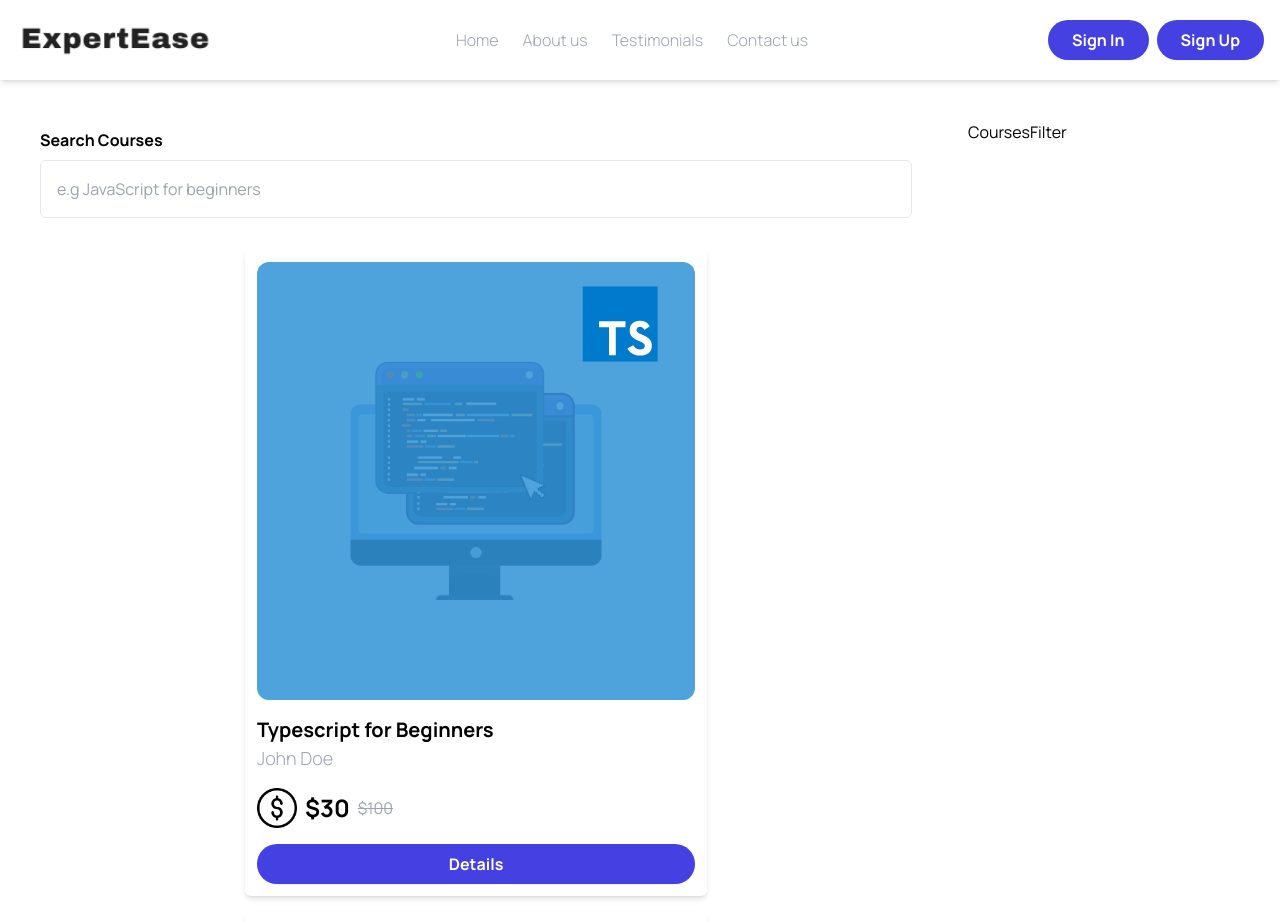
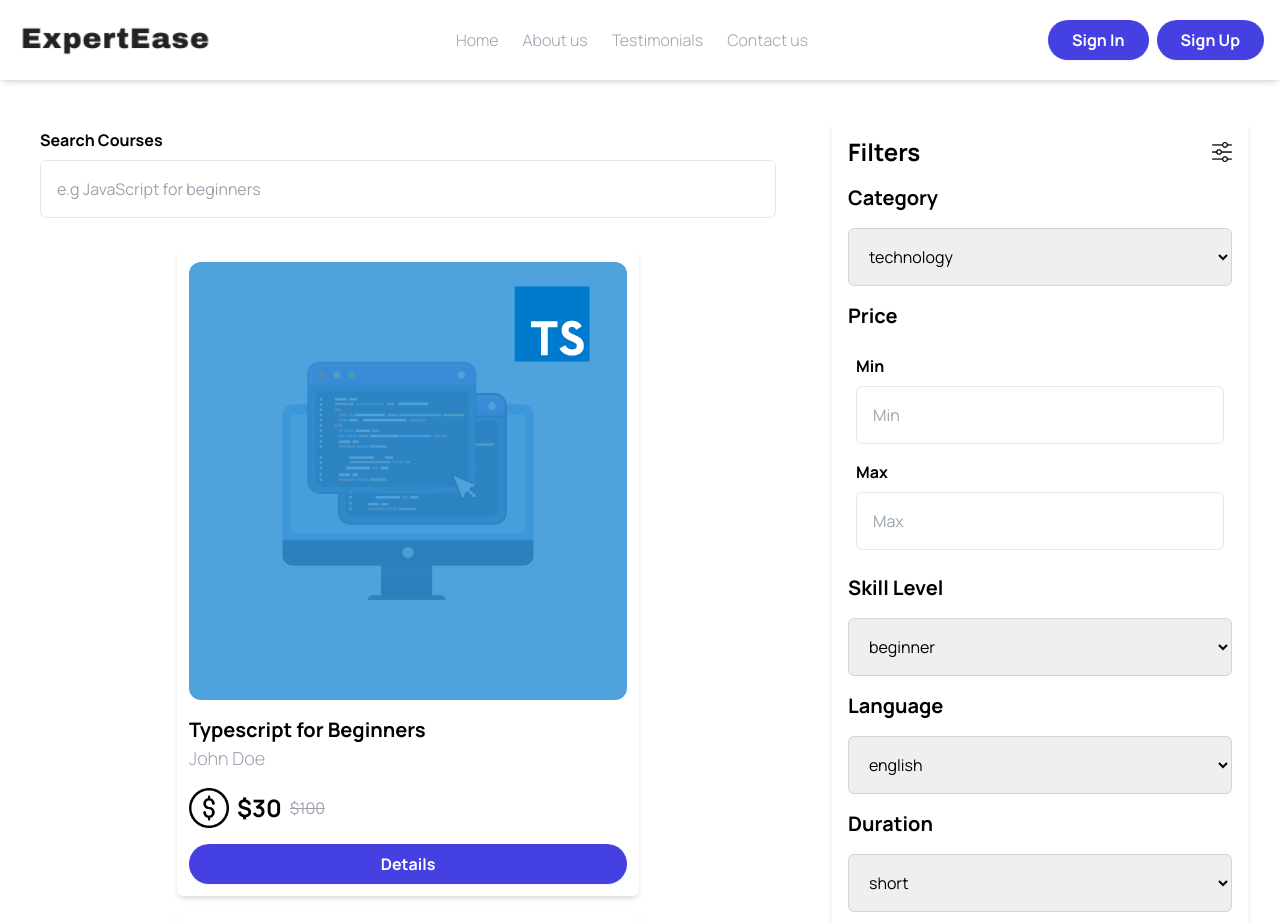
Before and after one commit to Dzenoo/Online-Learning-Platform, a Next.js app: page /courses in a window 1280 px wide. Shown: the top 922 px of the page. Built offline with nearby package versions, Linux system fonts and the light colour scheme.

Commit message:
Adding filters

```diff
--- a/app/courses/page.tsx
+++ b/app/courses/page.tsx
@@ -5,7 +5,7 @@ import React from "react";
 const CoursesPage: React.FC = () => {
   return (
     <section className="p-4 mt-2 flex justify-center gap-4 items-stretch flex-wrap">
-      <div className="p-4 basis-1/2 grow">
+      <div className="p-4 basis-1/2 flex-grow">
         <CoursesInput />
         <CourseList courses={CoursesData} />
       </div>
--- a/components/courses/filter/CoursesFilter.tsx
+++ b/components/courses/filter/CoursesFilter.tsx
@@ -1,7 +1,80 @@
+"use client";
+
+import Select from "@/components/shared/form/Select";
 import React from "react";
+import {
+  categoryFilters,
+  durationFilters,
+  languageFilters,
+  popularityFilters,
+  priceRangeFilters,
+  skillLevelFilters,
+} from "@/data/filterdata.config";
+import Input from "@/components/shared/form/Input";
+import { useValidation } from "@/hooks/useValidation";
+import { VALIDATOR_MAXLENGTH, VALIDATOR_MINLENGTH } from "@/utility/validators";
+import Image from "next/image";
 
 const CoursesFilter: React.FC = () => {
-  return <div>CoursesFilter</div>;
+  const min = useValidation([VALIDATOR_MINLENGTH(3)]);
+  const max = useValidation([VALIDATOR_MAXLENGTH(10)]);
+
+  return (
+    <div className="shadow-md p-4 overflow-x-hidden rounded-md flex flex-col gap-4">
+      <div className="flex justify-between items-center">
+        <h2 className="font-bold text-2xl">Filters</h2>
+        <Image
+          src="/assets/graphics/filter.png"
+          width={20}
+          height={20}
+          alt="filter"
+        />
+      </div>
+      <div className="flex flex-col gap-4">
+        <h1 className="font-bold text-xl">Category</h1>
+        <Select options={categoryFilters}></Select>
+      </div>
+      <div className="flex flex-col gap-4">
+        <h1 className="font-bold text-xl">Price</h1>
+        <div>
+          <Input
+            id="min_value"
+            type="input"
+            placeholder="Min"
+            label="Min"
+            value={min.value}
+            onChange={min.onChangeHandler}
+            error={false}
+          />
+          <Input
+            placeholder="Max"
+            label="Max"
+            value={max.value}
+            onChange={max.onChangeHandler}
+            error={false}
+            id="max_value"
+            type="input"
+          />
+        </div>
+      </div>
+      <div className="flex flex-col gap-4">
+        <h1 className="font-bold text-xl">Skill Level</h1>
+        <Select options={skillLevelFilters}></Select>
+      </div>
+      <div className="flex flex-col gap-4">
+        <h1 className="font-bold text-xl">Language</h1>
+        <Select options={languageFilters}></Select>
+      </div>
+      <div className="flex flex-col gap-4">
+        <h1 className="font-bold text-xl">Duration</h1>
+        <Select options={durationFilters}></Select>
+      </div>
+      <div className="flex flex-col gap-4">
+        <h1 className="font-bold text-xl">Popularity</h1>
+        <Select options={popularityFilters}></Select>
+      </div>
+    </div>
+  );
 };
 
 export default CoursesFilter;
--- a/components/shared/CourseCard.tsx
+++ b/components/shared/CourseCard.tsx
@@ -17,7 +17,7 @@ const CourseCard: React.FC<CourseCardLandingProps> = ({
   const discountedPrice = price - discountAmount;
 
   return (
-    <Card styles="w-[300px] flex flex-col gap-4 hover:shadow-xl transition">
+    <Card styles="w-[280px] flex flex-col gap-4 hover:shadow-xl transition">
       <Link href={`/courses/${id}`}>
         <Image
           src={image}
--- a/components/shared/form/Button.tsx
+++ b/components/shared/form/Button.tsx
@@ -41,10 +41,7 @@ const Button: React.FC<ButtonProps> = ({
          ${disabled && "disabled:opacity-40 cursor-not-allowed"}
          ${styleType === "error" && "bg-red-600"}
          ${styleType === "success" && "bg-green-600"}
-         ${
-           styleType === "outlined" &&
-           "bg-white border-2 text-black hover:text-white"
-         }
+         ${styleType === "outlined" && "bg-white border text-black"}
          ${styleType === "initial" && "bg-[#4540e1]"}
         `}
       >
--- /dev/null
+++ b/components/shared/form/Select.tsx
@@ -0,0 +1,16 @@
+import { FilterArray, FilterProps } from "@/types/FilterTypes";
+import React from "react";
+
+const Select: React.FC<FilterArray> = ({ options }) => {
+  return (
+    <div>
+      <select className="px-4 py-4 w-96 cursor-pointer rounded-md border border-gray-300 focus:outline-none focus:ring-2 focus:ring-blue-500">
+        {options.map((option: FilterProps) => (
+          <option key={option.value}>{option.value}</option>
+        ))}
+      </select>
+    </div>
+  );
+};
+
+export default Select;
--- a/data/filterdata.config.ts
+++ b/data/filterdata.config.ts
@@ -1,76 +1,76 @@
 // Category Filter
-const categoryFilters = [
+export const categoryFilters = [
   { label: "Technology", value: "technology" },
   { label: "Business", value: "business" },
   { label: "Arts", value: "arts" },
 ];
 // Price Range Filter
-const priceRangeFilters = [
+export const priceRangeFilters = [
   { label: "Free", value: "free" },
   { label: "$0 - $50", value: "0-50" },
   { label: "$50 - $100", value: "50-100" },
 ];
 
 // Duration Filter
-const durationFilters = [
+export const durationFilters = [
   { label: "Short-term", value: "short" },
   { label: "Medium-term", value: "medium" },
   { label: "Long-term", value: "long" },
 ];
 
 // Skill Level Filter
-const skillLevelFilters = [
+export const skillLevelFilters = [
   { label: "Beginner", value: "beginner" },
   { label: "Intermediate", value: "intermediate" },
   { label: "Advanced", value: "advanced" },
 ];
 
 // Language Filter
-const languageFilters = [
+export const languageFilters = [
   { label: "English", value: "english" },
   { label: "Spanish", value: "spanish" },
   { label: "French", value: "french" },
 ];
 
 // Rating and Reviews Filter
-const ratingFilters = [
+export const ratingFilters = [
   { label: "4 stars and above", value: "4+" },
   { label: "3 stars and above", value: "3+" },
   { label: "2 stars and above", value: "2+" },
 ];
 
 // Certification Filter
-const certificationFilter = [
+export const certificationFilter = [
   { label: "Certification Available", value: "certified" },
 ];
 
 // Instructor Filter
-const instructorFilters = [
+export const instructorFilters = [
   { label: "John Doe", value: "john-doe" },
   { label: "Jane Smith", value: "jane-smith" },
 ];
 
 // Format Filter
-const formatFilters = [
+export const formatFilters = [
   { label: "Video", value: "video" },
   { label: "Text", value: "text" },
   { label: "Interactive", value: "interactive" },
 ];
 
 // Availability Filter
-const availabilityFilters = [
+export const availabilityFilters = [
   { label: "On-Demand", value: "ondemand" },
   { label: "Next Month", value: "next-month" },
 ];
 
 // Popularity Filter
-const popularityFilters = [
+export const popularityFilters = [
   { label: "Most Enrolled", value: "most-enrolled" },
   { label: "Highest Rated", value: "highest-rated" },
 ];
 
 // Course Type Filter
-const courseTypeFilters = [
+export const courseTypeFilters = [
   { label: "Self-Paced", value: "self-paced" },
   { label: "Instructor-Led", value: "instructor-led" },
 ];
--- /dev/null
+++ b/types/FilterTypes.tsx
@@ -0,0 +1,8 @@
+export interface FilterProps {
+  label: string;
+  value: string;
+}
+
+export interface FilterArray {
+  options: FilterProps[];
+}
--- a/types/InputTypes.tsx
+++ b/types/InputTypes.tsx
@@ -1,7 +1,7 @@
 export interface InputProps {
   type: "input" | "textarea";
   error: boolean;
-  helperText: string;
+  helperText?: string;
   label: string;
   placeholder: string;
   value: string;
@@ -10,7 +10,7 @@ export interface InputProps {
       | React.ChangeEvent<HTMLInputElement>
       | React.ChangeEvent<HTMLTextAreaElement>
   ) => void;
-  onBlur: () => void;
+  onBlur?: () => void;
   id: string;
   extraType?: "password" | "number";
 }
```
